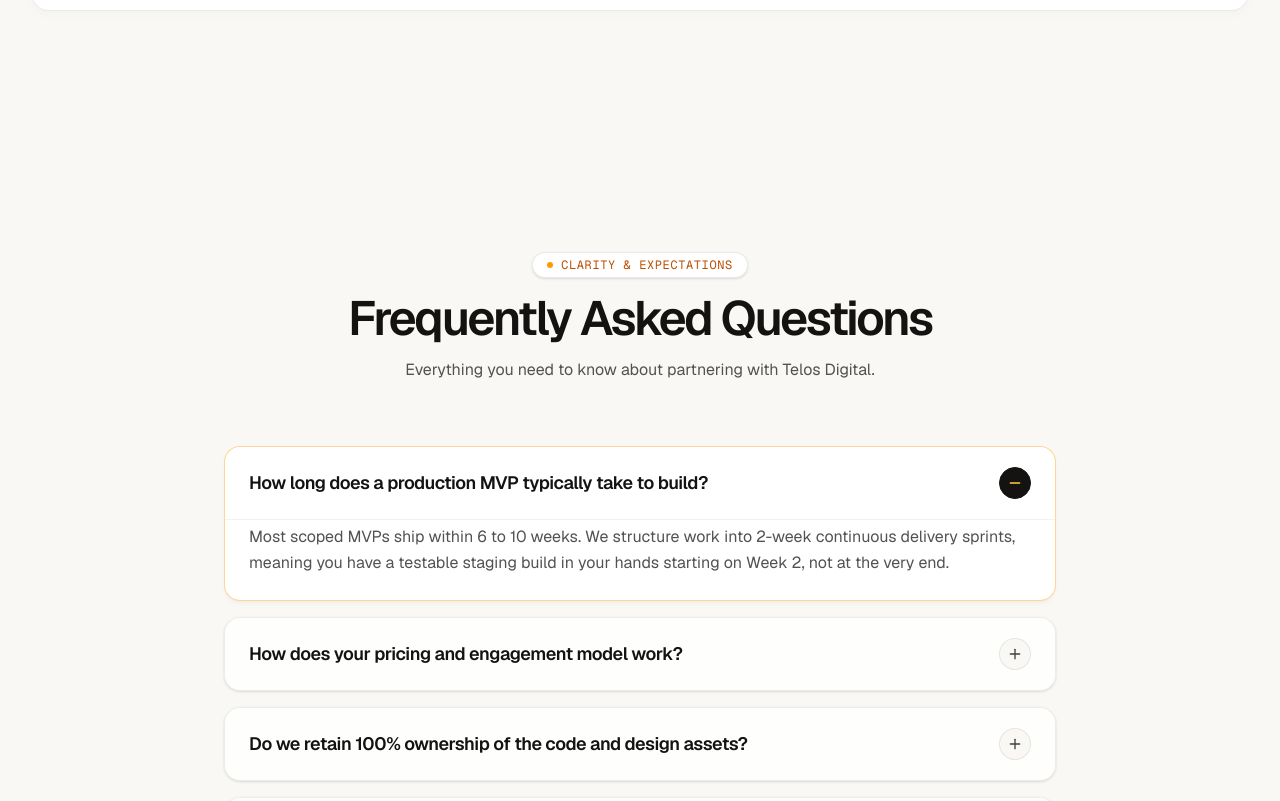
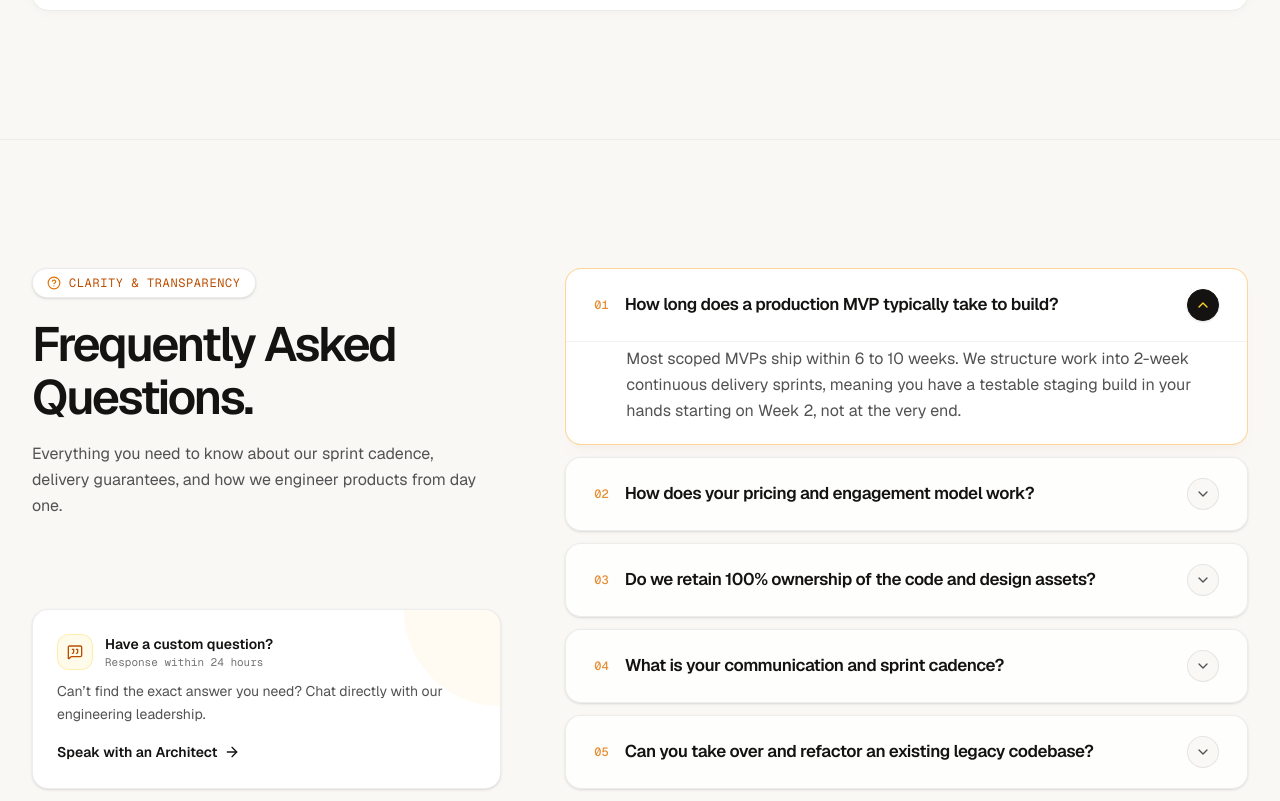
Before and after one commit to millathossain115/telos-digital, a Next.js app: page / in a window 1280 px wide. Shown: the part 5259-6060 px from the top of the page. Built offline with nearby package versions, Linux system fonts and the light colour scheme.

Commit message:
feat: add interactive FAQ section component with accordion functionality

```diff
--- a/src/components/FaqSection.tsx
+++ b/src/components/FaqSection.tsx
@@ -1,26 +1,33 @@
 "use client";
 
 import { useState } from "react";
-import { Plus, Minus } from "lucide-react";
+import { ChevronDown, MessageSquareQuote, ArrowRight, HelpCircle } from "lucide-react";
+import { motion, AnimatePresence } from "framer-motion";
+import Link from "next/link";
 
 const FAQS = [
   {
+    id: "mvp-timeline",
     q: "How long does a production MVP typically take to build?",
     a: "Most scoped MVPs ship within 6 to 10 weeks. We structure work into 2-week continuous delivery sprints, meaning you have a testable staging build in your hands starting on Week 2, not at the very end.",
   },
   {
+    id: "pricing-model",
     q: "How does your pricing and engagement model work?",
     a: "We work on transparent sprint-based retainers or fixed-scope milestones for clearly architected projects. No hidden change orders or billable hour surprises. You know exactly what you are paying and what is shipping every two weeks.",
   },
   {
+    id: "ip-ownership",
     q: "Do we retain 100% ownership of the code and design assets?",
     a: "Yes, unconditionally. All repositories, Figma design tokens, infrastructure setups, and intellectual property belong to your organization from Day 1. We hand over comprehensive runbooks upon completion.",
   },
   {
+    id: "cadence-comm",
     q: "What is your communication and sprint cadence?",
     a: "We integrate directly into your workflow via dedicated Slack/Discord channels, asynchronous Loom walk-throughs, and weekly live demo checkpoints. You communicate directly with the senior engineers writing your code.",
   },
   {
+    id: "legacy-code",
     q: "Can you take over and refactor an existing legacy codebase?",
     a: "Yes. We start with a 5-day Architectural Audit to evaluate security vulnerabilities, technical debt, and test coverage before recommending whether an incremental strangler refactor or dedicated rewrite is most capital-efficient.",
   },
@@ -34,60 +41,129 @@ export function FaqSection() {
   };
 
   return (
-    <section className="py-28 relative bg-[#FAF8F5]">
-      <div className="max-w-4xl mx-auto px-4 sm:px-6 lg:px-8">
-        {/* Header */}
-        <div className="text-center mb-16">
-          <div className="inline-flex items-center gap-2 px-3.5 py-1 rounded-full bg-white border border-black/[0.08] text-amber-700 text-xs font-mono uppercase tracking-wider mb-4 shadow-sm">
-            <span className="w-1.5 h-1.5 rounded-full bg-amber-500" />
-            Clarity & Expectations
+    <section className="py-24 sm:py-32 relative bg-[#FAF8F5] overflow-hidden border-t border-black/[0.04]">
+      {/* Background ambient radial glow */}
+      <div
+        className="pointer-events-none absolute top-1/4 right-0 w-[500px] h-[500px] rounded-full opacity-40 blur-3xl -z-10"
+        style={{
+          background: "radial-gradient(circle, rgba(217, 119, 6, 0.08) 0%, transparent 70%)",
+        }}
+      />
+
+      <div className="max-w-7xl mx-auto px-4 sm:px-6 lg:px-8">
+        <div className="grid grid-cols-1 lg:grid-cols-12 gap-12 lg:gap-16 items-stretch">
+          {/* Left Column: Heading + Context Info */}
+          <div className="lg:col-span-5 flex flex-col justify-between">
+            <div>
+              <div className="inline-flex items-center gap-2 px-3.5 py-1.5 rounded-full bg-white border border-black/[0.08] text-amber-700 text-xs font-mono uppercase tracking-wider mb-5 shadow-sm">
+                <HelpCircle className="w-3.5 h-3.5 text-amber-600" />
+                <span>Clarity & Transparency</span>
               </div>
-          <h2 className="text-3xl sm:text-5xl font-semibold text-[#141312] tracking-tight sm:tracking-tighter">
-            Frequently Asked Questions
+
+              <h2 className="text-3xl sm:text-4xl lg:text-5xl font-semibold text-[#141312] tracking-tight sm:tracking-tighter leading-[1.12]">
+                Frequently Asked <br className="hidden sm:inline" />
+                Questions.
               </h2>
-          <p className="mt-4 text-neutral-600 text-sm sm:text-base">
-            Everything you need to know about partnering with Telos Digital.
+
+              <p className="mt-4 text-neutral-600 text-sm sm:text-base leading-relaxed max-w-md">
+                Everything you need to know about our sprint cadence, delivery guarantees, and how we engineer products from day one.
               </p>
             </div>
 
-        {/* Accordion List */}
-        <div className="space-y-4">
+            {/* Direct Contact Card - Anchored at bottom */}
+            <div className="mt-8 p-5 sm:p-6 rounded-2xl bg-white border border-black/[0.07] shadow-sm relative overflow-hidden group">
+              <div className="absolute top-0 right-0 w-24 h-24 bg-amber-500/5 rounded-bl-full pointer-events-none transition-transform group-hover:scale-110" />
+
+              <div className="flex items-center gap-3 mb-2.5">
+                <div className="w-9 h-9 rounded-xl bg-amber-50 border border-amber-200/60 flex items-center justify-center text-amber-700 shrink-0">
+                  <MessageSquareQuote className="w-4 h-4" />
+                </div>
+                <div>
+                  <h4 className="text-sm font-semibold text-[#141312]">Have a custom question?</h4>
+                  <p className="text-[11px] text-neutral-500 font-mono">Response within 24 hours</p>
+                </div>
+              </div>
+
+              <p className="text-xs sm:text-sm text-neutral-600 leading-relaxed mb-3.5">
+                Can’t find the exact answer you need? Chat directly with our engineering leadership.
+              </p>
+
+              <Link
+                href="/contact"
+                className="inline-flex items-center gap-1.5 text-xs sm:text-sm font-semibold text-[#141312] hover:text-amber-700 transition-colors group/link"
+              >
+                <span>Speak with an Architect</span>
+                <ArrowRight className="w-4 h-4 transition-transform group-hover/link:translate-x-1" />
+              </Link>
+            </div>
+          </div>
+
+          {/* Right Column: FAQs Accordion List */}
+          <div className="lg:col-span-7 flex flex-col justify-between gap-3">
             {FAQS.map((faq, idx) => {
               const isOpen = openIndex === idx;
+
               return (
                 <div
-                key={faq.q}
-                className={`rounded-2xl border transition-all duration-200 overflow-hidden ${
+                  key={faq.id}
+                  className={`rounded-2xl border transition-all duration-300 overflow-hidden ${
                     isOpen
-                    ? "bg-white border-amber-500/40 shadow-md shadow-black/[0.03]"
-                    : "bg-white/80 border-black/[0.07] hover:border-black/[0.15] shadow-sm"
+                      ? "bg-white border-amber-500/40 shadow-lg shadow-amber-900/[0.03]"
+                      : "bg-white/80 hover:bg-white border-black/[0.07] hover:border-black/[0.14] shadow-sm"
                   }`}
                 >
                   <button
+                    type="button"
                     onClick={() => toggleFaq(idx)}
-                  className="w-full py-5 px-6 flex items-center justify-between text-left gap-4 focus:outline-none"
+                    className="w-full py-4.5 sm:py-5 px-6 sm:px-7 flex items-center justify-between text-left gap-4 focus:outline-none cursor-pointer select-none"
                     aria-expanded={isOpen}
                   >
-                  <span className="text-base sm:text-lg font-semibold text-[#141312] tracking-tight">
+                    <div className="flex items-center gap-4">
+                      <span className="font-mono text-xs text-amber-600/80 shrink-0 font-medium">
+                        {String(idx + 1).padStart(2, "0")}
+                      </span>
+                      <span className="text-base sm:text-[17px] font-semibold text-[#141312] tracking-tight leading-snug">
                         {faq.q}
                       </span>
-                  <div className={`w-8 h-8 rounded-full border flex items-center justify-center shrink-0 transition-colors ${
-                    isOpen ? "bg-[#141312] text-amber-300 border-[#141312]" : "bg-[#FAF8F5] text-neutral-700 border-black/[0.08]"
-                  }`}>
-                    {isOpen ? <Minus className="w-4 h-4" /> : <Plus className="w-4 h-4" />}
+                    </div>
+
+                    <div
+                      className={`w-8 h-8 rounded-full border flex items-center justify-center shrink-0 transition-all duration-300 ${
+                        isOpen
+                          ? "bg-[#141312] text-amber-300 border-[#141312] shadow-sm"
+                          : "bg-[#FAF8F5] text-neutral-600 border-black/[0.08] hover:bg-neutral-100"
+                      }`}
+                    >
+                      <ChevronDown
+                        className={`w-4 h-4 transition-transform duration-300 ease-out ${
+                          isOpen ? "rotate-180" : "rotate-0"
+                        }`}
+                      />
                     </div>
                   </button>
 
+                  <AnimatePresence initial={false}>
                     {isOpen && (
-                  <div className="px-6 pb-6 pt-1 text-sm sm:text-base text-neutral-600 leading-relaxed border-t border-black/[0.05]">
-                    {faq.a}
+                      <motion.div
+                        key="content"
+                        initial={{ height: 0, opacity: 0 }}
+                        animate={{ height: "auto", opacity: 1 }}
+                        exit={{ height: 0, opacity: 0 }}
+                        transition={{ duration: 0.3, ease: [0.16, 1, 0.3, 1] }}
+                        className="overflow-hidden"
+                      >
+                        <div className="px-6 sm:px-7 pb-5 pt-1 text-sm sm:text-base text-neutral-600 leading-relaxed border-t border-black/[0.05]">
+                          <p className="pl-7 sm:pl-8">{faq.a}</p>
                         </div>
+                      </motion.div>
                     )}
+                  </AnimatePresence>
                 </div>
               );
             })}
           </div>
         </div>
+      </div>
     </section>
   );
 }
```
Lines whose indentation alone changed are shown as unchanged.
